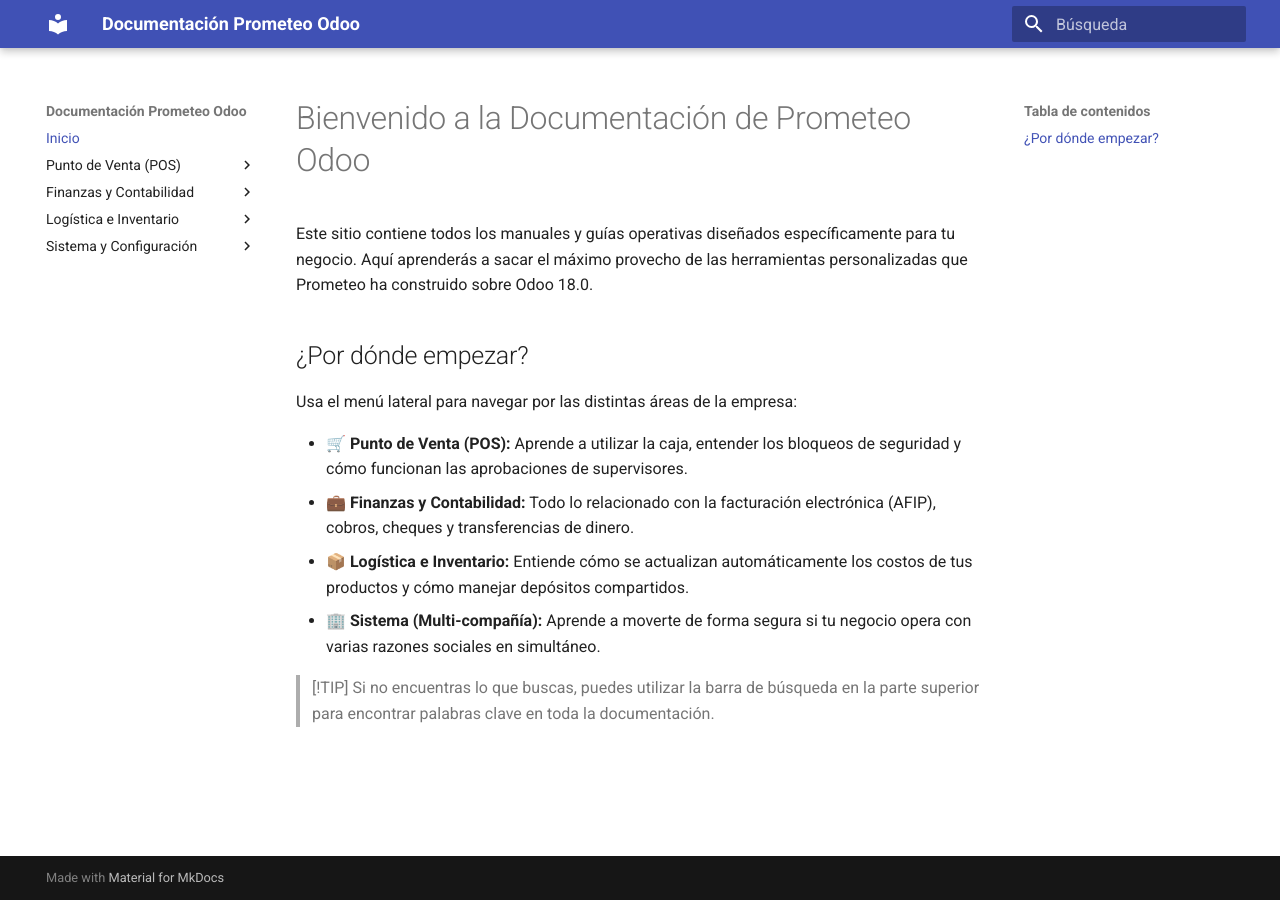
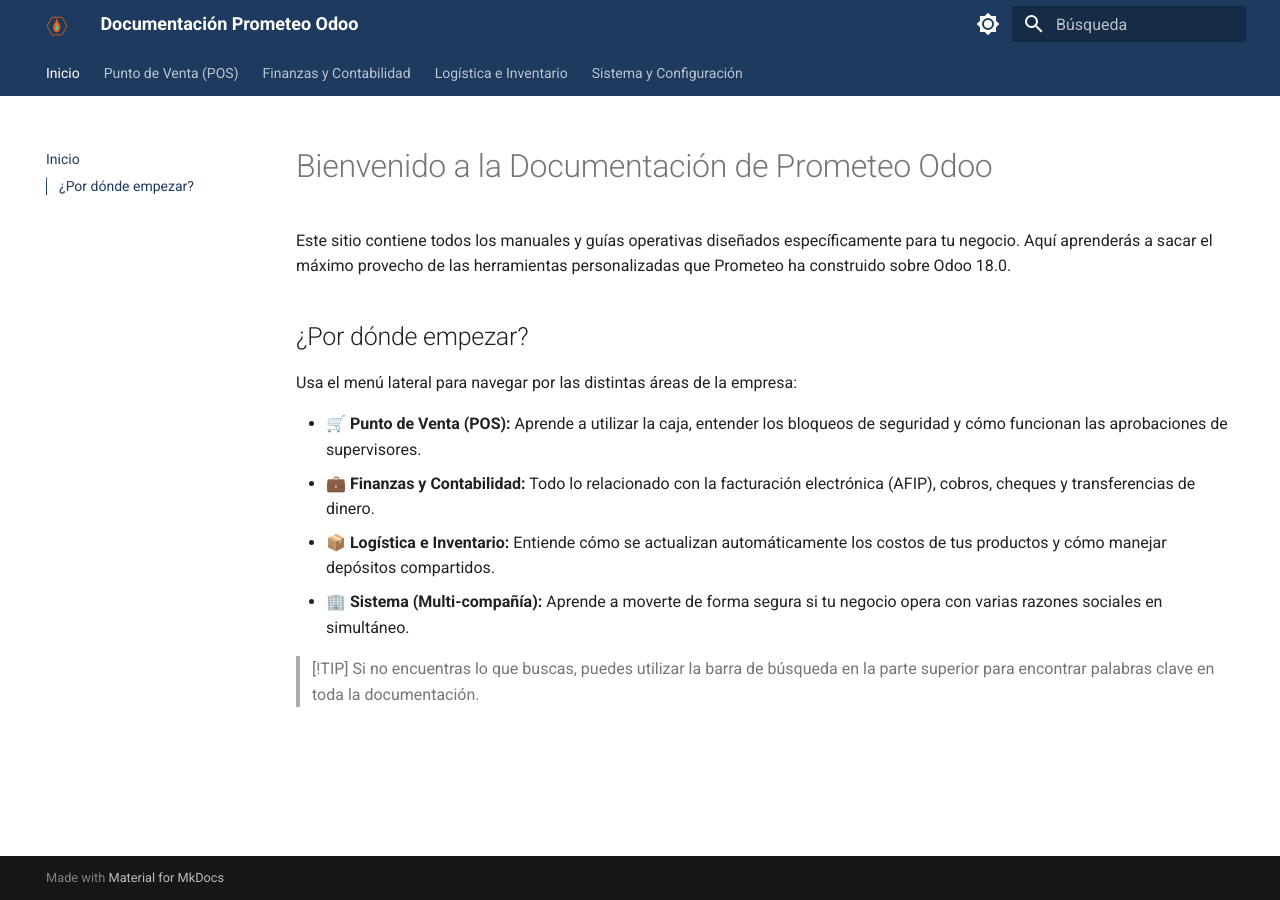
Before and after one commit to alexisnpavlik/prometeo-odoo-wiki-customers, an MkDocs documentation site: the page built from docs/index.md, in a window 1280 px wide. Built offline with MkDocs 1.6.1 and Material for MkDocs 9.7.7, drawn with Linux system fonts in a browser that asks for light colours.

Commit message:
feat: add branding assets and configure custom material theme and palette

```diff
--- /dev/null
+++ b/docs/stylesheets/extra.css
@@ -0,0 +1,5 @@
+:root {
+  --md-primary-fg-color:        #1E3A5F;
+  --md-primary-fg-color--light: #2c5385;
+  --md-primary-fg-color--dark:  #13243c;
+}
--- a/mkdocs.yml
+++ b/mkdocs.yml
@@ -2,6 +2,32 @@
 theme:
   name: material
   language: es
+  logo: assets/prometeo-mark.svg
+  favicon: assets/prometeo-mark.svg
+  features:
+    - navigation.tabs
+    - navigation.sections
+    - navigation.top
+    - navigation.instant
+    - search.suggest
+    - search.highlight
+    - toc.integrate
+  palette:
+    - scheme: default
+      primary: custom
+      accent: deep orange
+      toggle:
+        icon: material/brightness-7
+        name: Cambiar a modo oscuro
+    - scheme: slate
+      primary: custom
+      accent: deep orange
+      toggle:
+        icon: material/brightness-4
+        name: Cambiar a modo claro
+
+extra_css:
+  - stylesheets/extra.css
 
 nav:
   - Inicio: index.md
```
Also changed, not shown: docs/assets/prometeo-mark.svg (added).
